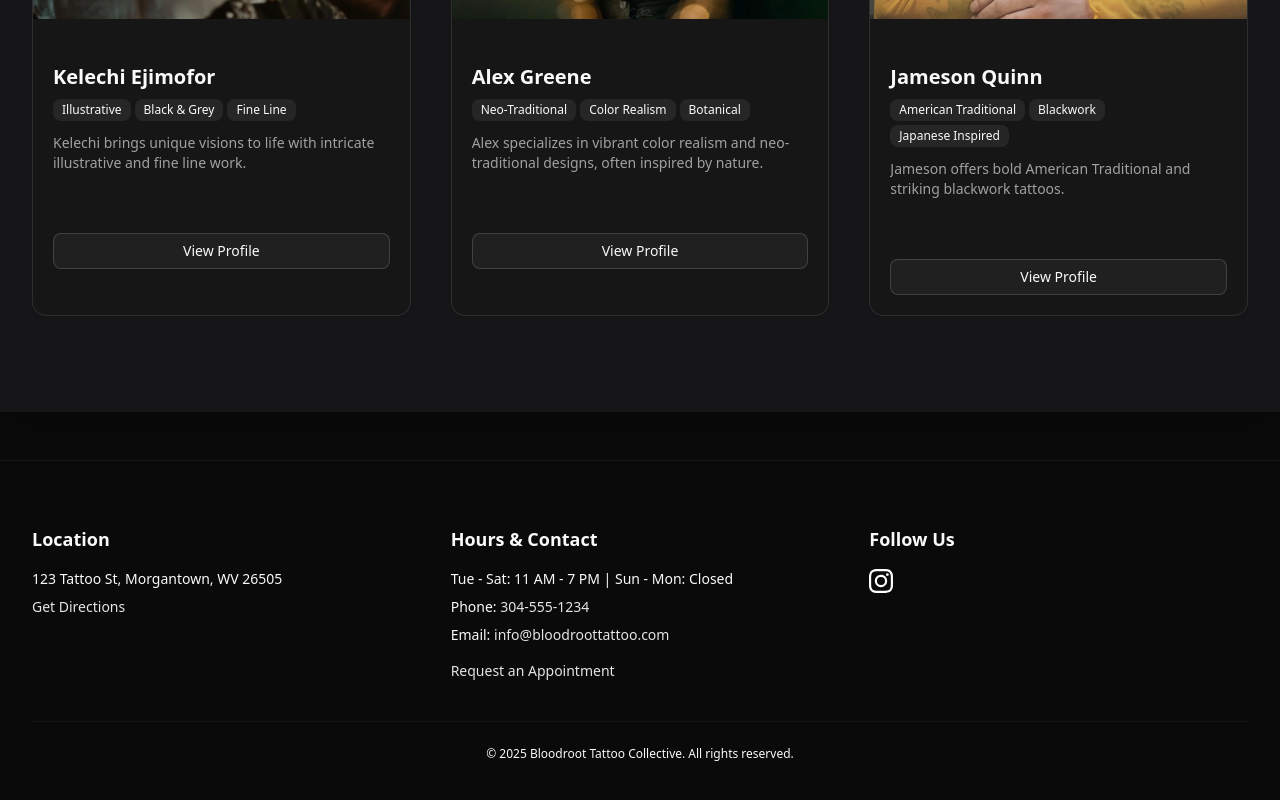
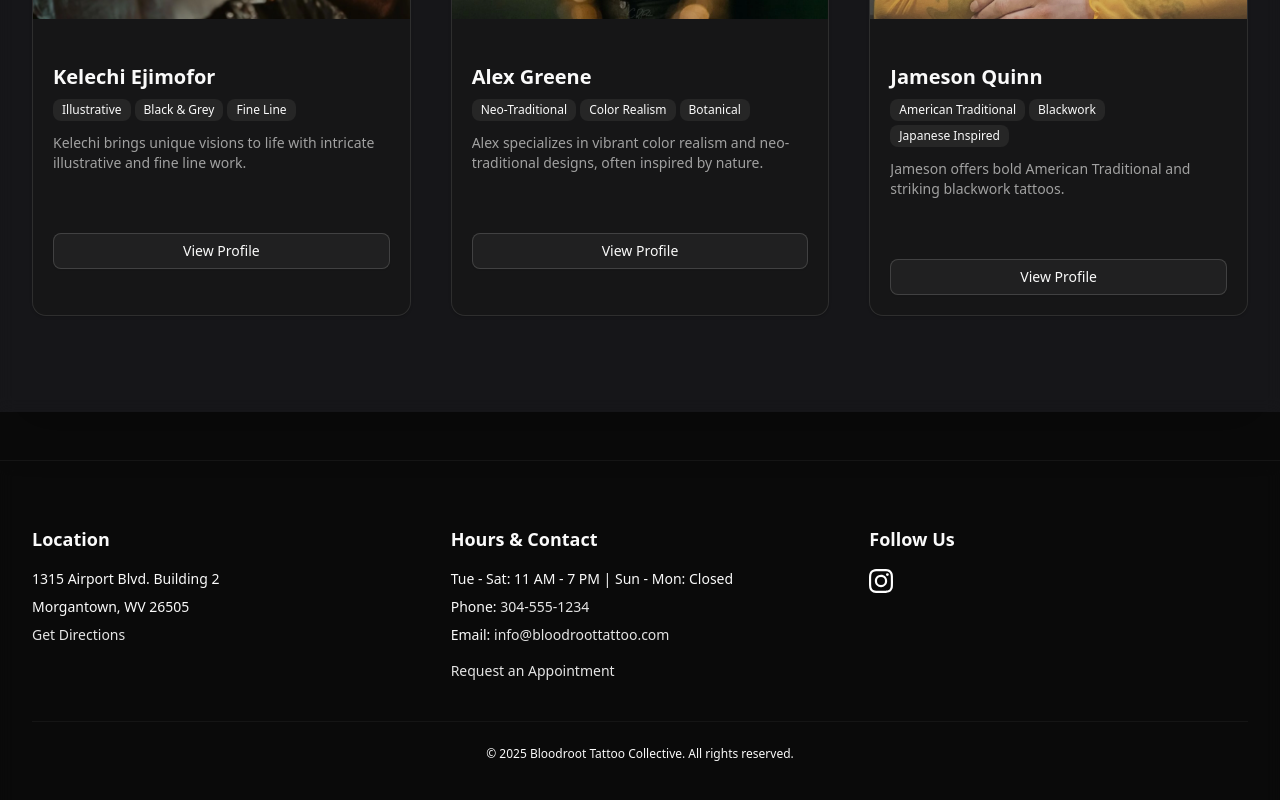
Before and after one commit to chikingsley/bloodroot-tattoo, a Next.js app: page / in a window 1280 px wide. Shown: the part 1504-2304 px from the top of the page. Built offline with nearby package versions, Linux system fonts and the light colour scheme.

Commit message:
updated address

```diff
--- a/components/layout/Footer.tsx
+++ b/components/layout/Footer.tsx
@@ -2,10 +2,11 @@ import Link from 'next/link';
 
 export function Footer() {
     // TODO: Replace with actual address and hours if different
-  const address = "123 Tattoo St, Morgantown, WV 26505"; // Example
-  const hours = "Tue - Sat: 11 AM - 7 PM | Sun - Mon: Closed"; // Example
-  const phone = "304-555-1234"; // Example
-  const email = "info@bloodroottattoo.com"; // Example
+  const addressLine1 = "1315 Airport Blvd. Building 2";
+  const addressLine2 = "Morgantown, WV 26505";
+  const hours = "Tue - Sat: 11 AM - 7 PM | Sun - Mon: Closed";
+  const phone = "304-555-1234";
+  const email = "info@bloodroottattoo.com";
   const studioInstagram = "https://www.instagram.com/bloodroottattoocollective/"; // Official IG
 
   return (
@@ -15,11 +16,12 @@ export function Footer() {
           {/* Location */}
           <div>
             <h3 className="font-semibold text-foreground text-lg mb-3 md:mb-4">Location</h3>
-            <p className="mb-2">{address}</p>
+            <p className="mb-2">{addressLine1}</p>
+            <p className="mb-2">{addressLine2}</p>
              <p className="mb-2">
                {/* Link to Google Maps */}
                <a
-                 href={`https://www.google.com/maps/search/?api=1&query=${encodeURIComponent(address)}`}
+                 href={`https://www.google.com/maps/search/?api=1&query=${encodeURIComponent(`${addressLine1} ${addressLine2}`)}`}
                  target="_blank"
                  rel="noopener noreferrer"
                  className="text-primary hover:text-primary/80 transition-colors"
```
